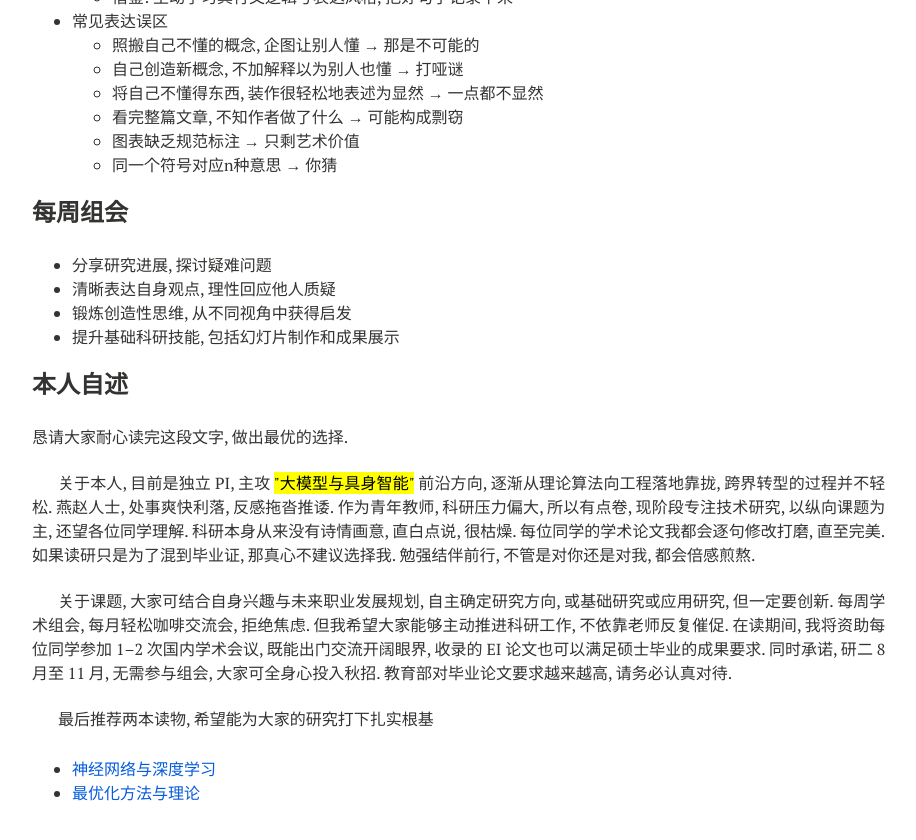
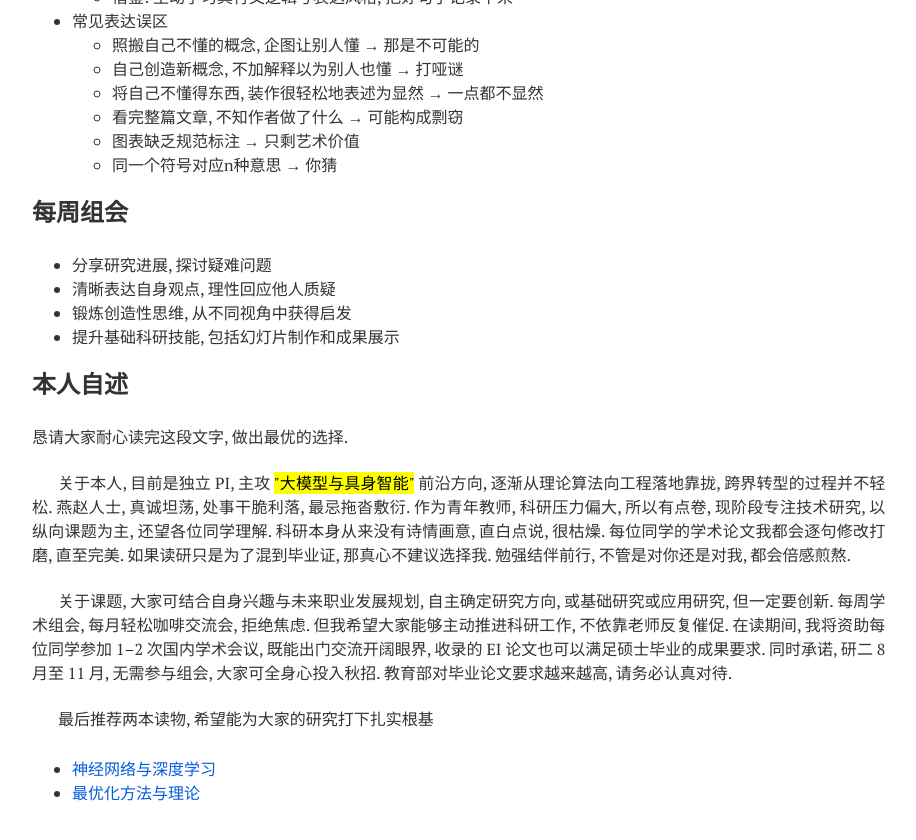
Before and after one commit to xianchaoxiu/xianchaoxiu.github.io, a Jekyll site: the page built from chinese/reading/index.md, in a window 1280 px wide and 900 px high, scrolled down 1308 px. Shown: the top 840 px of the window, without its empty margins (288-1204 px from the left). Built offline with Jekyll 4.4.1, drawn with Linux system fonts in a browser that asks for light colours; nearby versions of some CDN libraries.

Commit message:
Update index.md

```diff
--- a/chinese/reading/index.md
+++ b/chinese/reading/index.md
@@ -78,7 +78,7 @@ share: false
 恳请大家耐心读完这段文字, 做出最优的选择. <br> <br>
 
 关于本人, 目前是独立 PI, 主攻 <mark>"大模型与具身智能"</mark> 前沿方向, 逐渐从理论算法向工程落地靠拢, 跨界转型的过程并不轻松.
-燕赵人士, 处事爽快利落, 反感拖沓推诿.
+燕赵人士, 真诚坦荡, 处事干脆利落, 最忌拖沓敷衍.
 作为青年教师, 科研压力偏大, 所以有点卷,
 现阶段专注技术研究, 以纵向课题为主, 还望各位同学理解.
 科研本身从来没有诗情画意, 直白点说, 很枯燥.
```
